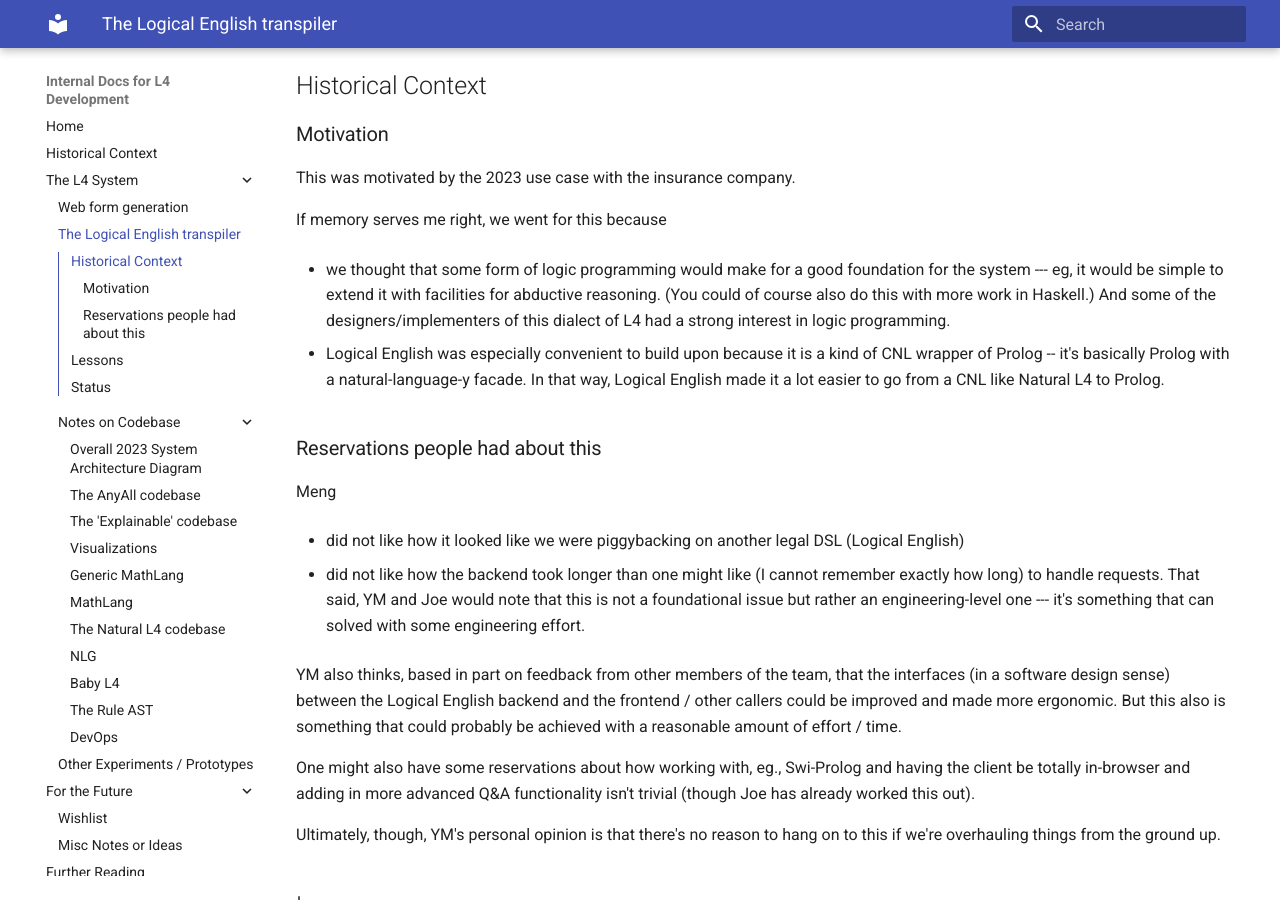
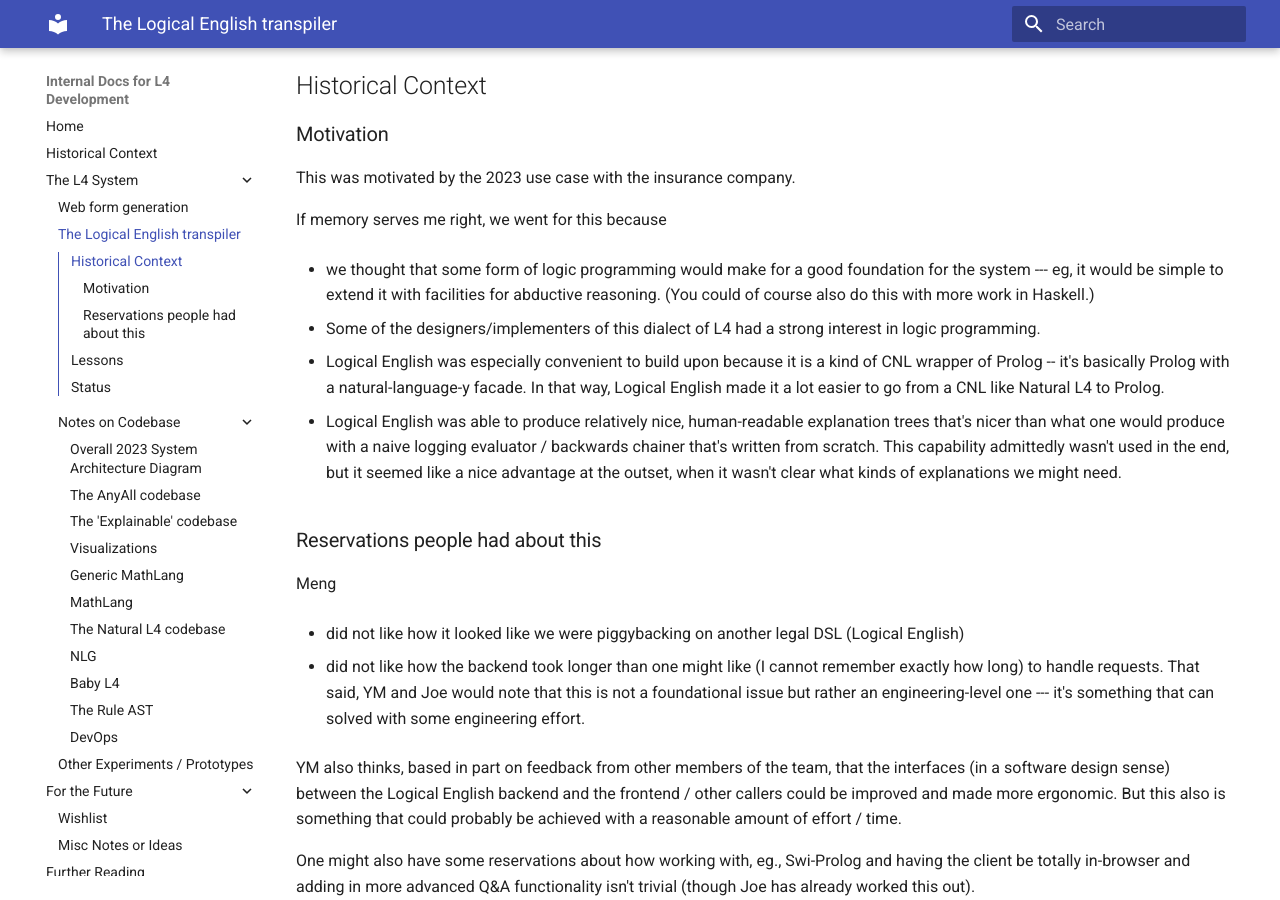
Before and after one commit to smucclaw/internal_docs, an MkDocs documentation site: the page built from docs/current_system/logicalenglish.md, in a window 1280 px wide and 900 px high, scrolled down 444 px. Built offline with MkDocs 1.6.1 and Material for MkDocs 9.7.7, drawn with Linux system fonts in a browser that asks for light colours.

Commit message:
Add to historical context for LE dialect / sub-system

```diff
--- a/docs/current_system/logicalenglish.md
+++ b/docs/current_system/logicalenglish.md
@@ -16,9 +16,13 @@ This was motivated by the 2023 use case with the insurance company.
 
 If memory serves me right, we went for this because
 
-* we thought that some form of logic programming would make for a good foundation for the system --- eg, it would be simple to extend it with facilities for abductive reasoning. (You could of course also do this with more work in Haskell.) And some of the designers/implementers of this dialect of L4 had a strong interest in logic programming.
+* we thought that some form of logic programming would make for a good foundation for the system --- eg, it would be simple to extend it with facilities for abductive reasoning. (You could of course also do this with more work in Haskell.)
+
+* Some of the designers/implementers of this dialect of L4 had a strong interest in logic programming.
 
 * Logical English was especially convenient to build upon because it is a kind of CNL wrapper of Prolog -- it's basically Prolog with a natural-language-y facade. In that way, Logical English made it a lot easier to go from a CNL like Natural L4 to Prolog.
+
+* Logical English was able to produce relatively nice, human-readable explanation trees that's nicer than what one would produce with a naive logging evaluator / backwards chainer that's written from scratch. This capability admittedly wasn't used in the end, but it seemed like a nice advantage at the outset, when it wasn't clear what kinds of explanations we might need.
 
 ### Reservations people had about this ###
 
```
